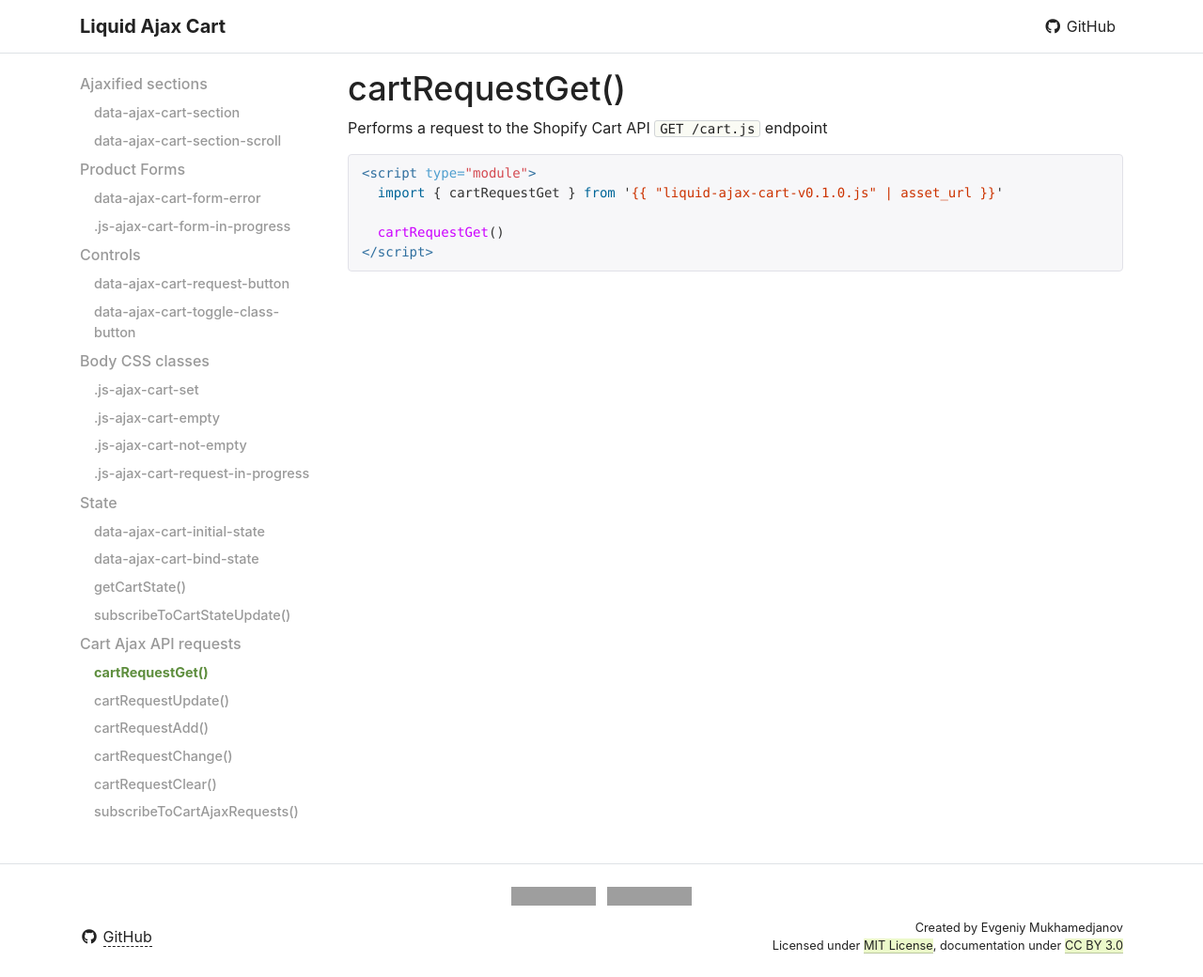
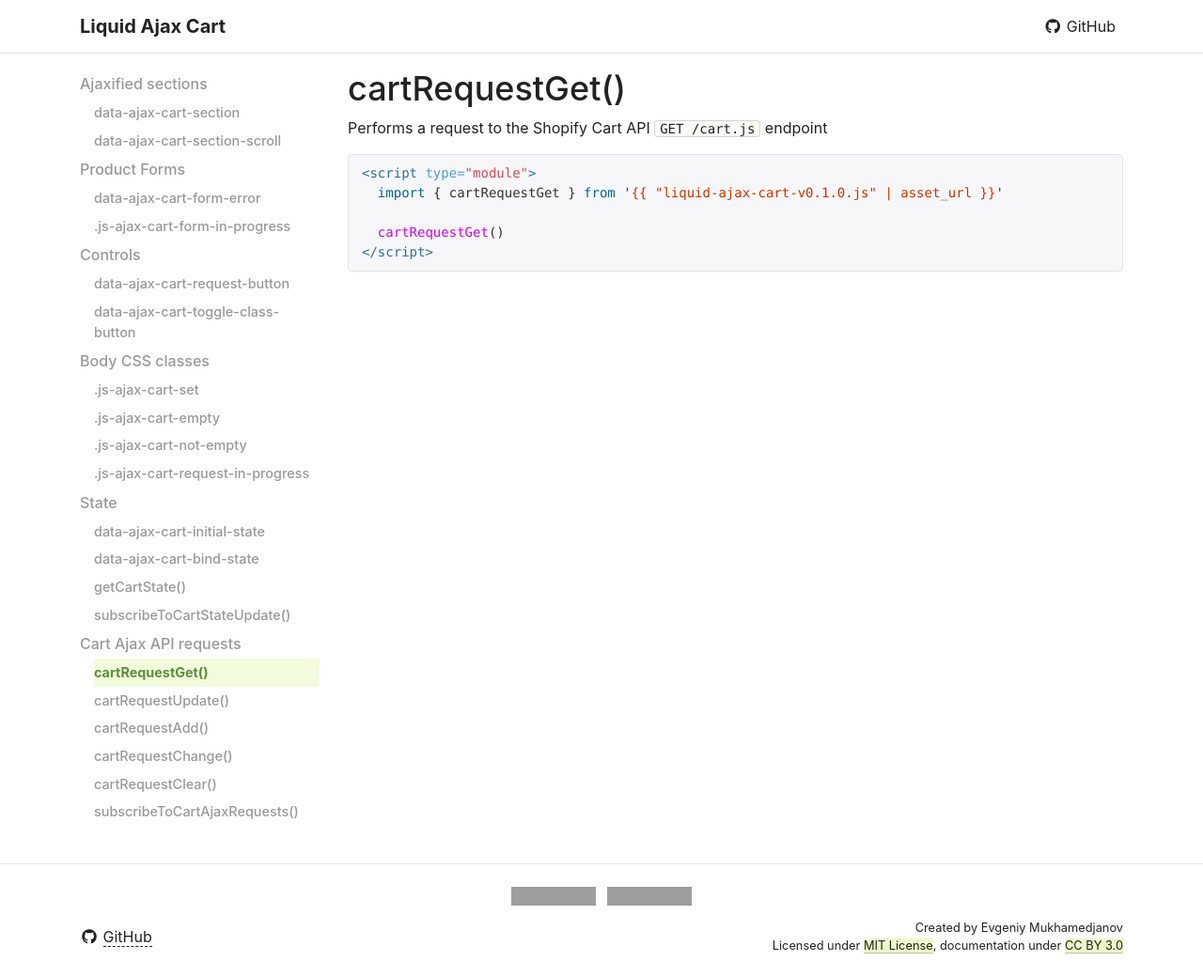
Before and after one commit to EvgeniyMukhamedjanov/liquid-ajax-cart, a Jekyll site: the page built from docs/reference/cartRequestGet.md, in a window 1280 px wide and 1040 px high. Shown: the whole window at 94% size. Built offline with Jekyll 4.4.1, drawn with Linux system fonts in a browser that asks for light colours; nearby versions of some CDN libraries; our own code applies the rules of GitHub Pages for plain Markdown files; a script that is not in the unit is left out; grey boxes are pictures that could not be loaded.

Commit message:
Update _sidebar.scss

```diff
--- a/docs/_sass/components/_sidebar.scss
+++ b/docs/_sass/components/_sidebar.scss
@@ -56,6 +56,8 @@
                     'light': $site-ui-brand-light,
                 ));
 
+                background-color: rgba(#bfea52, .2);
+
                 font-weight: 700;
 
                 // In order to prevent being affected by the extra width misaligning
```
